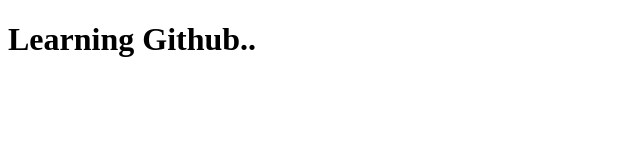
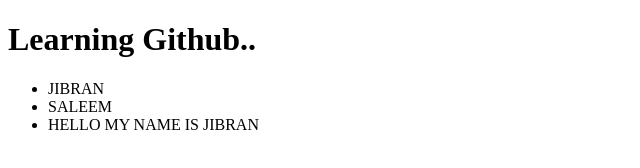
Before and after one commit to jibransaleem/test2, a plain HTML site: page index.html in a window 1280 px wide. Shown: the whole page, without its empty margins (0-640 px from the left). Drawn offline with Linux system fonts and the light colour scheme.

Commit message:
added from prod

```diff
--- a/index.html
+++ b/index.html
@@ -8,5 +8,10 @@
 <body>
 
     <h1>Learning Github..</h1>
+    <ul>
+        <li>JIBRAN</li>
+        <li>SALEEM</li>
+        <li>HELLO MY NAME IS JIBRAN</li>
+    </ul>
 </body>
 </html>
```
